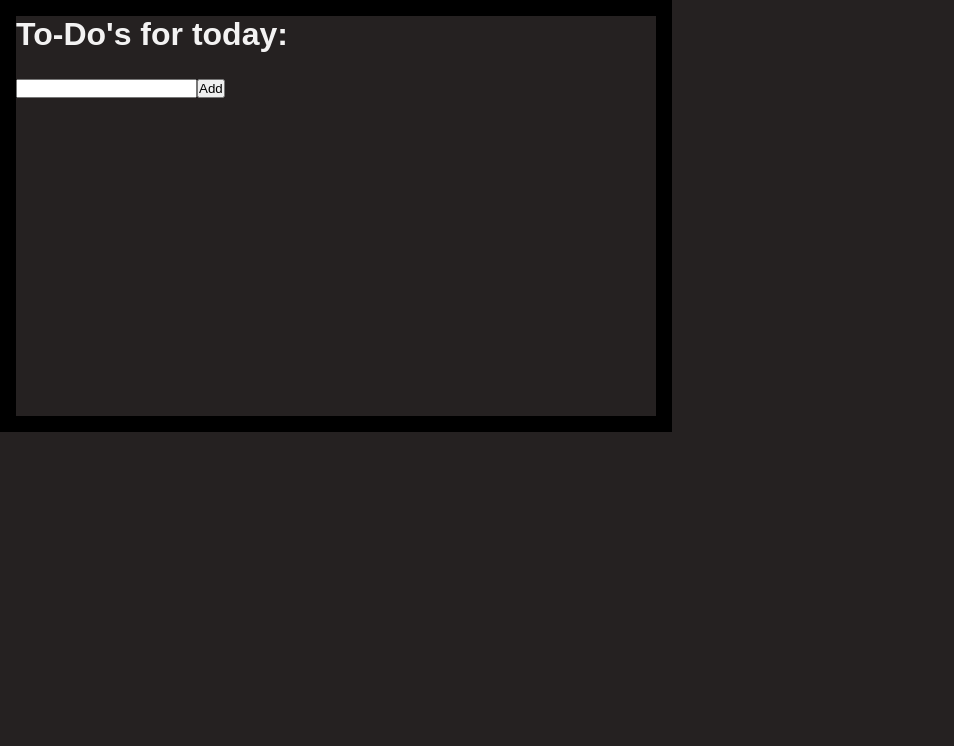
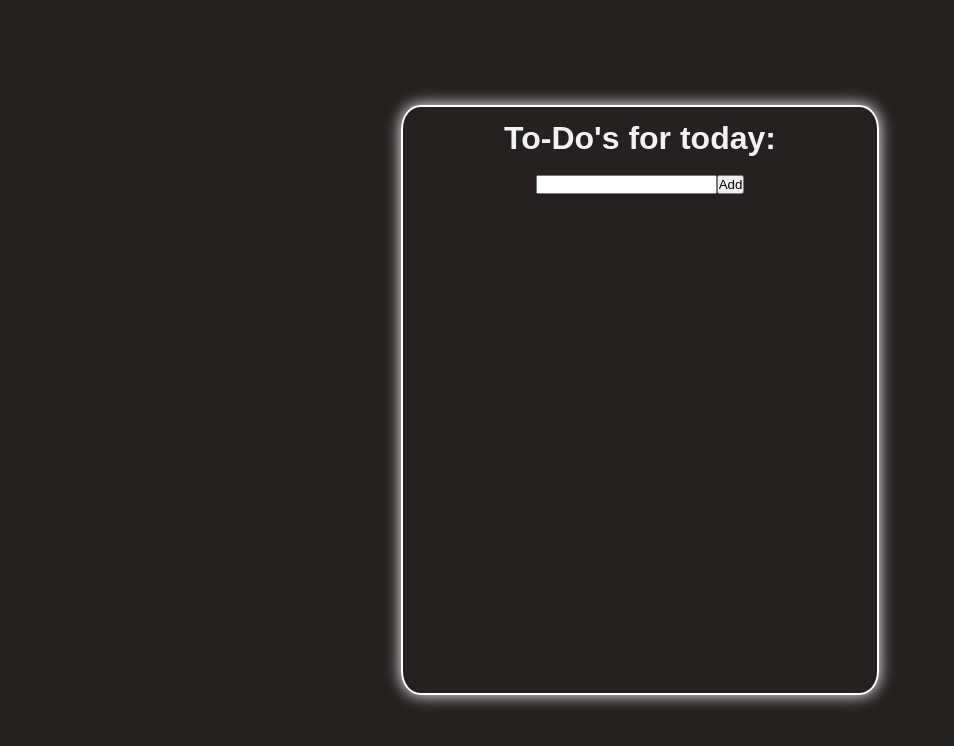
Before and after one commit to Quazar8/ReactToDo, a React app: page / in a window 1280 px wide. Shown: the top 746 px of the page, without its empty margins (0-954 px from the left). Built offline with nearby package versions, Linux system fonts and the light colour scheme.

Commit message:
Further styling the app
Centering the working window, title, paddings,
box-shadow, handling overflow of todos.

```diff
--- a/src/components/App.js
+++ b/src/components/App.js
@@ -16,7 +16,7 @@ const App = (props) => {
 
     return (
         <main className="app-container">
-            <h1>To-Do's for today:</h1>
+            <h1 id="app-title">To-Do's for today:</h1>
             <ToDosContainer todos = {todos} />
             <Input submitted={submitted}/>
         </main>
--- a/src/styles/app.css
+++ b/src/styles/app.css
@@ -1,5 +1,21 @@
 .app-container {
-    width:50%;
-    height:50%;
-    border: 1rem solid black;
+    width: 35%;
+    height:70%;
+    border: 0.2vw solid white;
+    border-radius: 4%;
+    padding: 1%;
+    box-shadow: 0 0 1rem white;
+    display: flex;
+    flex-direction: column;
+    align-items: center;
+    overflow: auto;
+    scrollbar-width: none;
 }
+
+.app-container::-webkit-scrollbar {
+    display: none;
+}
+
+#app-title {
+    text-align: center;
+}
--- a/src/styles/index.css
+++ b/src/styles/index.css
@@ -21,8 +21,15 @@ html {
 body {
     width:100%;
     height:100%;
+    display: flex;
+    justify-content: center;
+    align-items: center;
 }
 
 #root {
     height:inherit;
+    width: inherit;
+    display: flex;
+    justify-content: center;
+    align-items: center;
 }
--- a/src/styles/single-todo.css
+++ b/src/styles/single-todo.css
@@ -1,6 +1,8 @@
 .single-todo {
+    width:100%;
     display: flex;
     justify-content: space-between;
+    padding: 2% 0;
 }
 
 button {
--- a/src/styles/todos-container.css
+++ b/src/styles/todos-container.css
@@ -1,3 +1,4 @@
 .todos-container {
+    width:100%;
     padding:2%;
 }
```
